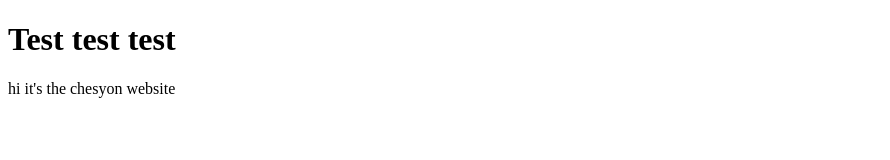
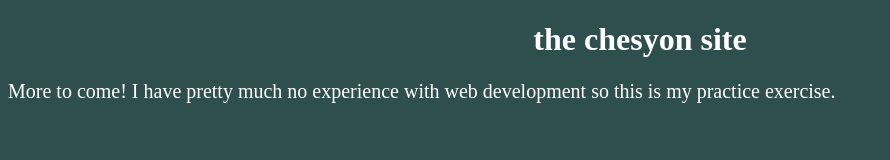
Before and after one commit to Chesyon/chesyon.github.io, a plain HTML site: page index.html in a window 1280 px wide. Shown: the whole page, without its empty margins (0-890 px from the left). Drawn offline with Linux system fonts and the light colour scheme.

Commit message:
font test

```diff
--- a/index.html
+++ b/index.html
@@ -1,7 +1,8 @@
 <!DOCTYPE html>
 <html>
+<link rel="stylesheet" href="style.css">
 <body>
-<h1>Test test test</h1>
-<p>hi it's the chesyon website</p>
+<h1>the chesyon site</h1>
+<p>More to come! I have pretty much no experience with web development so this is my practice exercise.</p>
 </body>
 </html>
--- /dev/null
+++ b/style.css
@@ -0,0 +1,18 @@
+@font-face {
+  font-family: Montserrat;
+  src: url('https://fonts.googleapis.com/css?family=Montserrat');
+}
+
+body {
+  background-color: darkslategray;
+  font-family: "Montserrat";
+  color: white;
+}
+
+h1 {
+  text-align: center;
+}
+
+p {
+  font-size: 20px;
+}
```
